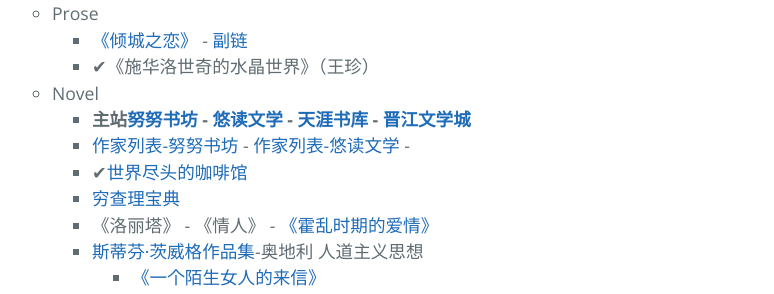
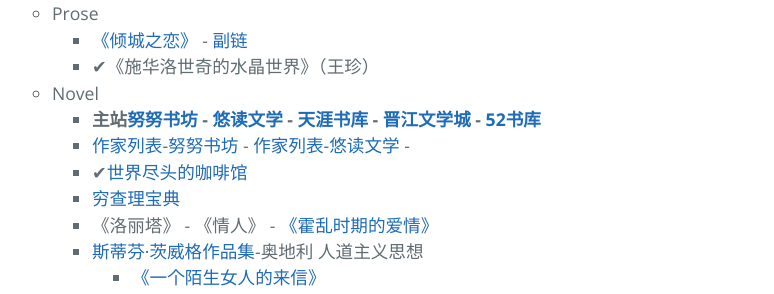
Before and after one commit to AmbroseRen/test, a Jekyll site: the page built from Library/BookListsOne.md, in a window 1280 px wide and 900 px high, scrolled down 3754 px. Shown: the part 153-447 px from the top of the window, without its empty margins (252-1026 px from the left). Built offline with Jekyll 4.4.1, drawn with Linux system fonts in a browser that asks for light colours; our own code applies the rules of GitHub Pages for plain Markdown files; the repository's description, which GitHub fills in, is left out.

Commit message:
Update BookListsOne.md

```diff
--- a/Library/BookListsOne.md
+++ b/Library/BookListsOne.md
@@ -212,7 +212,7 @@
             </li>
             <li id="novel">Novel
                 <ul>
-                    <li><b>主站<a href="https://www.kanunu8.com/">努努书坊</a> - <a href="https://www.youduzw.com/">悠读文学</a> - <a href="https://www.tianyabooks.com/">天涯书库</a> - <a href="http://www.jjwxc.net/bookbase_slave.php?orderstr=2">晋江文学城</a></b></li>
+                    <li><b>主站<a href="https://www.kanunu8.com/">努努书坊</a> - <a href="https://www.youduzw.com/">悠读文学</a> - <a href="https://www.tianyabooks.com/">天涯书库</a> - <a href="http://www.jjwxc.net/bookbase_slave.php?orderstr=2">晋江文学城</a> - <a href="https://www.52shuku.vip/">52书库</a></b></li>
 		    <li><a href="https://www.kanunu8.com/files/writer/">作家列表-努努书坊</a> - <a href="https://www.yooread.net/writer/">作家列表-悠读文学</a> - <a href=""></a></li>
                     <li>✔<a href="https://cdn.jsdelivr.net/gh/AmbroseRen/Picture@master/book/Literature/Novel/《世界尽头的咖啡馆》万洁 【美】约翰·史崔勒基【文字版_PDF电子书_下载】.pdf">世界尽头的咖啡馆</a></li>
                     <li><a href="https://cdn.jsdelivr.net/gh/AmbroseRen/Picture@master/book/Literature/Novel/穷查理宝典.pdf">穷查理宝典</a></li>
```
